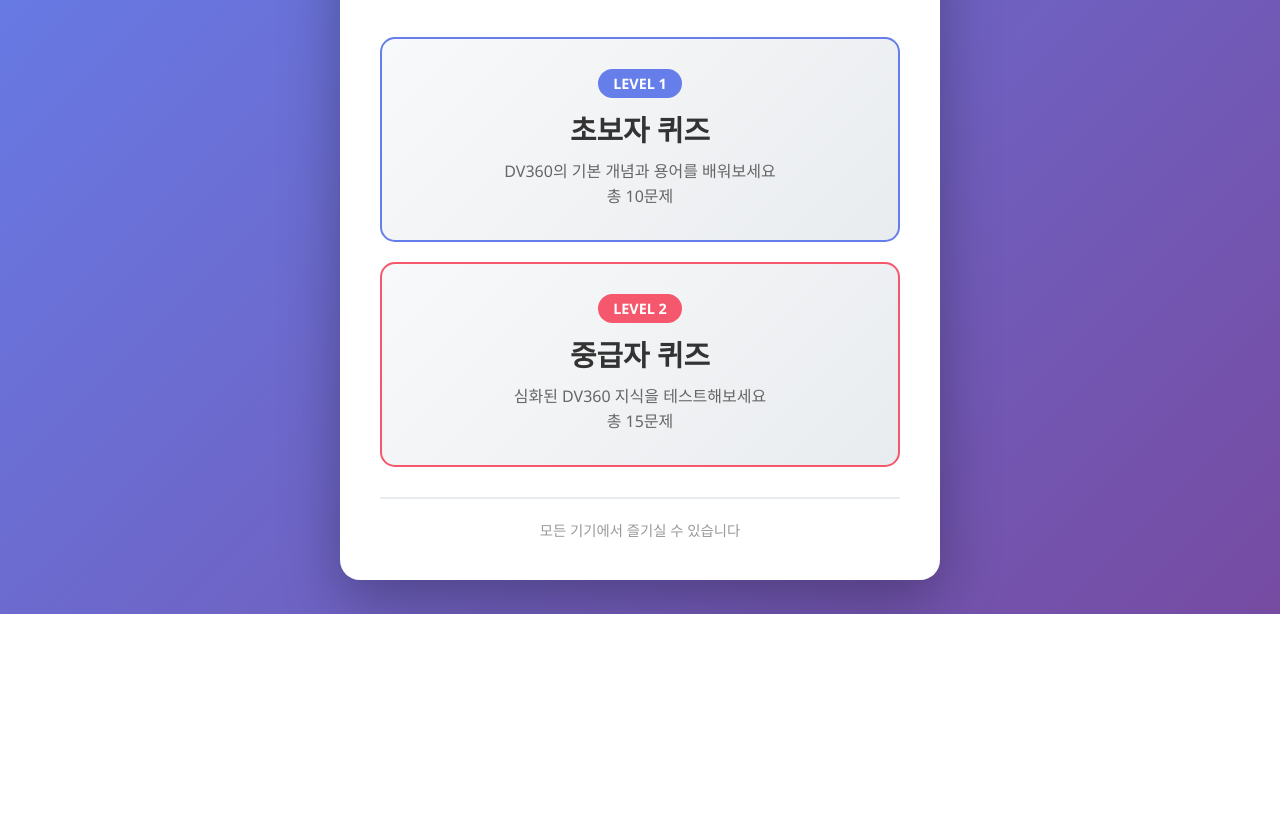
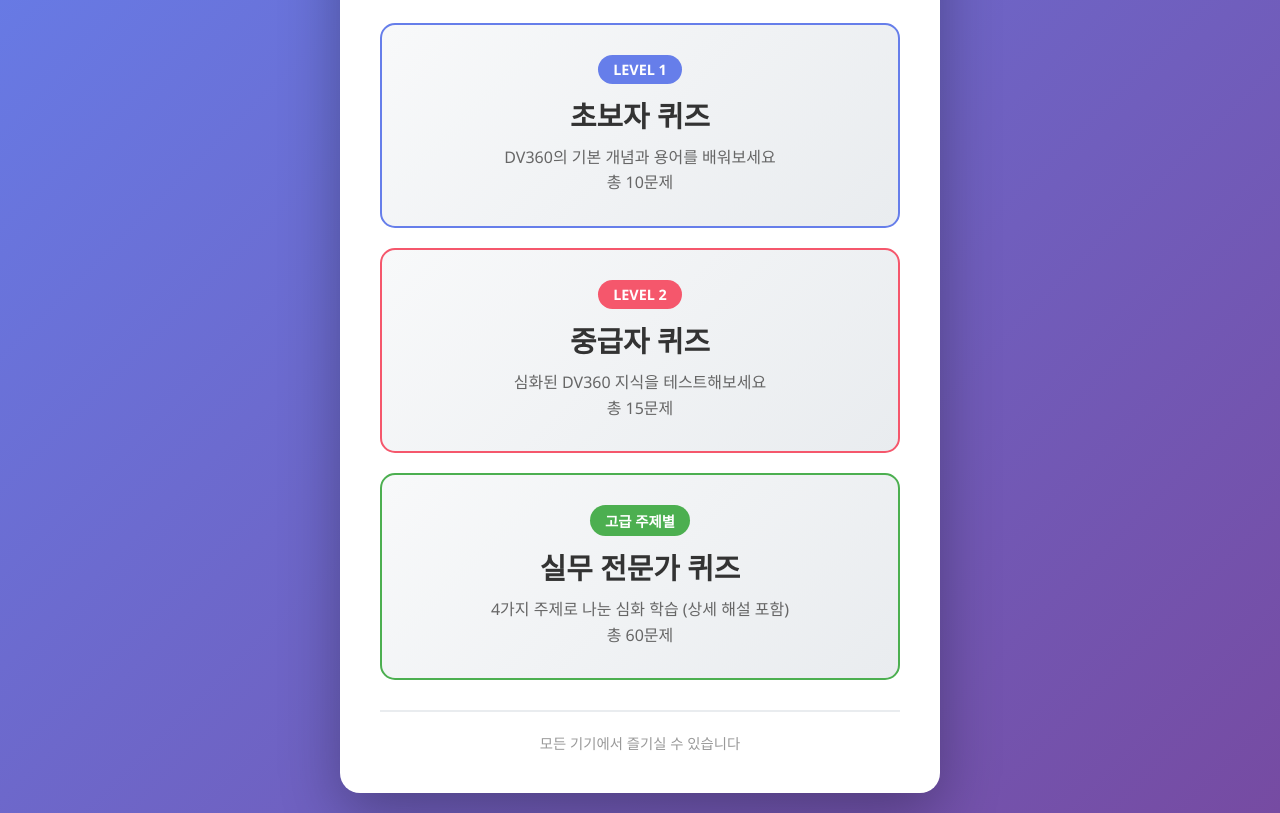
Before and after one commit to huiwon7/dv360-quiz-1st-, a plain HTML site: page index.html in a window 1280 px wide. Shown: the part 186-999 px from the top of the page. Before the commit the page ends 800 px from the top, so only its background shows below. Drawn offline with Linux system fonts and the light colour scheme.

Commit message:
Add advanced quiz link to main page with explanations

```diff
--- a/index.html
+++ b/index.html
@@ -83,6 +83,15 @@
             color: white;
         }
 
+        .level-card.level-advanced {
+            border-color: #4CAF50;
+        }
+
+        .level-card.level-advanced:hover {
+            background: linear-gradient(135deg, #4CAF50 0%, #2196F3 100%);
+            color: white;
+        }
+
         .level-badge {
             display: inline-block;
             padding: 5px 15px;
@@ -99,6 +108,11 @@
 
         .level-2 .level-badge {
             background: #f5576c;
+            color: white;
+        }
+
+        .level-advanced .level-badge {
+            background: #4CAF50;
             color: white;
         }
 
@@ -152,6 +166,12 @@
                 <h2>중급자 퀴즈</h2>
                 <p>심화된 DV360 지식을 테스트해보세요<br>총 15문제</p>
             </a>
+
+            <a href="dv360-advanced-index.html" class="level-card level-advanced">
+                <div class="level-badge">고급 주제별</div>
+                <h2>실무 전문가 퀴즈</h2>
+                <p>4가지 주제로 나눈 심화 학습 (상세 해설 포함)<br>총 60문제</p>
+            </a>
         </div>
 
         <div class="footer">
```
